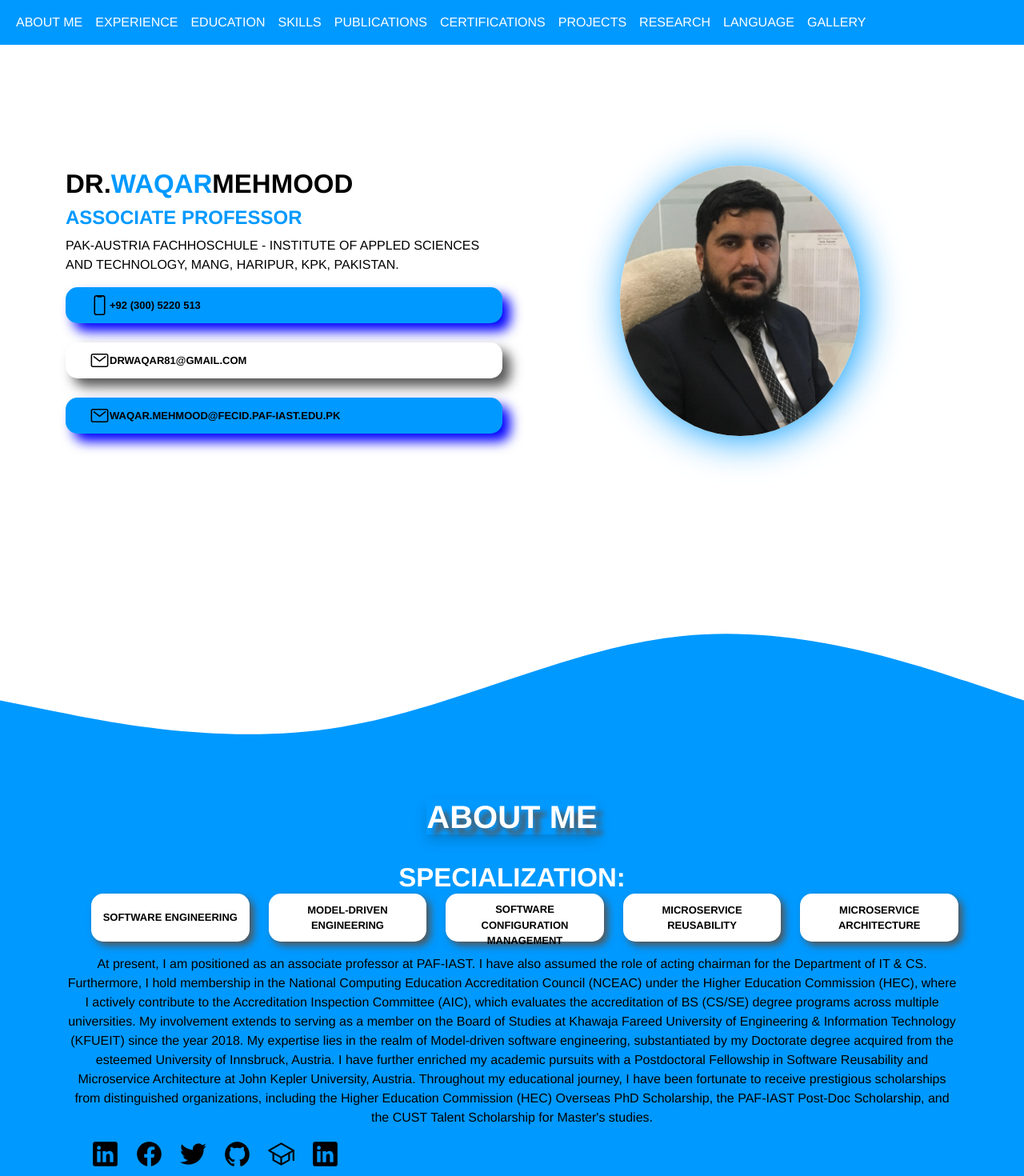
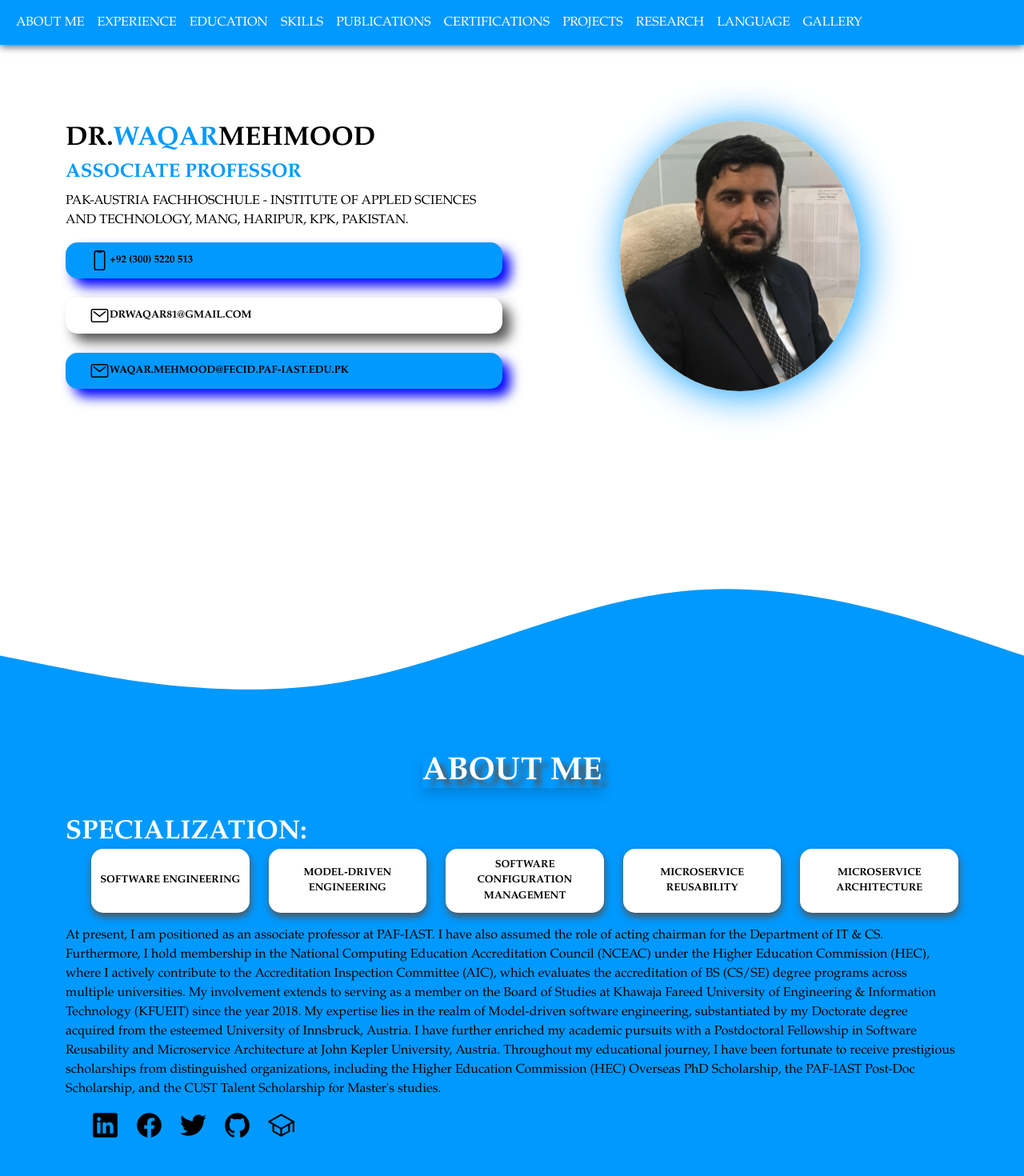
Before and after one commit to suleman37/react-portfolio, a React (Create React App) app: page / in a window 1280 px wide. Shown: the top 1470 px of the page at 80% size. Built offline with nearby package versions, Linux system fonts and the light colour scheme.

Commit message:
Changing In  Navbar

```diff
--- a/src/Components/Hero.jsx
+++ b/src/Components/Hero.jsx
@@ -44,7 +44,7 @@ const Hero = () => {
       <svg xmlns="http://www.w3.org/2000/svg" viewBox="0 -10 1440 320"><path fill="#0099ff" fill-opacity="1" d="M0,192L80,208C160,224,320,256,480,229.3C640,203,800,117,960,101.3C1120,85,1280,139,1360,165.3L1440,192L1440,320L1360,320C1280,320,1120,320,960,320C800,320,640,320,480,320C320,320,160,320,80,320L0,320Z"></path></svg>
       </div>
       {/* SPECIALIZATION */}
-      <div className="container-fluid specialization text-center" id="about">
+      <div className="container-fluid specialization" id="about">
         <div className="container">
           <div className="row">
             <div className="col  text-center mt-3   animate__animated animate__jackInTheBox" loading="lazy">
@@ -100,7 +100,7 @@ const Hero = () => {
                         className="media"
                         href="https://www.linkedin.com/in/maqbool-khan/?originalSubdomain=cn"
                       >
-                        <ion-icon name="logo-linkedin"></ion-icon>
+                        <ion-icon name="logo-linkedin" className="icon"></ion-icon>
                       </a>
                     </li>
                     <li>
@@ -121,11 +121,6 @@ const Hero = () => {
                     <li>
                       <a href="http://" className="media">
                         <ion-icon name="school-outline"></ion-icon>
-                      </a>
-                    </li>
-                    <li>
-                      <a href="http://" className="media">
-                        <ion-icon name="logo-linkedin"></ion-icon>
                       </a>
                     </li>
                   </ul>
--- a/src/Components/Style.css
+++ b/src/Components/Style.css
@@ -1,13 +1,22 @@
 *{
     padding: 0;
     margin: 0;
-    font-family: 'Franklin Gothic Medium', 'Arial Narrow', Arial, sans-serif;
+    font-family: Palatino;
 }
+.navbar {
+    background-color: #333;
+    color: #fff;
+    width: 100%;
+    position: fixed;
+    transition: top 0.3s;
+    z-index: 1000;
+    box-shadow: 0px 2px 10px#555;
+  }
 .hero-bg{
     background:#fff;
-    height: auto;
     width: auto;
     color: black;
+    height: auto;
 }
 .speclist-edu ul {
     list-style-type: none;
@@ -49,12 +58,12 @@
     color: #000;
     padding: 10px;
     border-radius: 15px;
-    height: 60px;
+    height: 80px;
     width: 300px;
     text-align: center;
     align-content: center;
     font-size: 13px;
-    box-shadow: #555 5px 5px 10px;
+    box-shadow: #555 1px 5px 10px;
 }
 .white{
     color: #fff;
@@ -229,6 +238,7 @@ tr th td{
     display: flex;
     flex-wrap: wrap;
     gap: 24px;
+    padding: 30px;
 }
 .upper{
     box-shadow: #0099ff 0px 10px 2px;
@@ -376,6 +386,9 @@ tr th td{
     font-weight: bold;
     font-size: 20px;
 }
+.icon{
+    font-size: 15px;
+}
 @media screen and (max-width : 767px) {
     .hero{
         height: 75vh;
```
